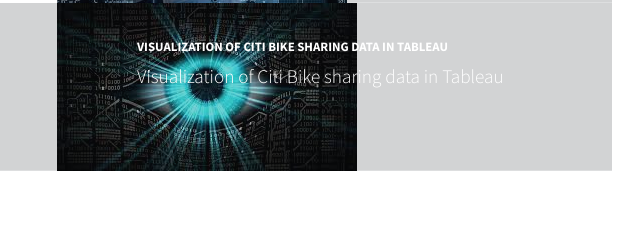
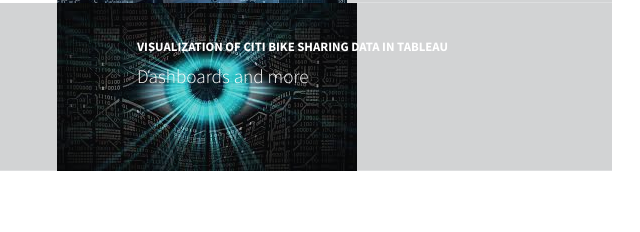
Before and after one commit to johnpalalia/github.io, a plain HTML site: page index.html in a window 1280 px wide. Shown: the part 2464-2696 px from the top of the page, 583-1223 px from the left. Drawn offline with Linux system fonts and the light colour scheme.

Commit message:
Update index.html

```diff
--- a/index.html
+++ b/index.html
@@ -149,7 +149,7 @@
               <span class="caption">
                 <span class="caption-content">
                   <h2 class="text-color-red">Visualization of Citi Bike sharing data in Tableau</h2>
-                  <p class="text-color-red mb-0">Visualization of Citi Bike sharing data in Tableau</p>
+                  <p class="text-color-red mb-0">Dashboards and more</p>
                 </span>
               </span>
               <img class="img-fluid" src="img/portfolio-4.jpg" alt="">
```
